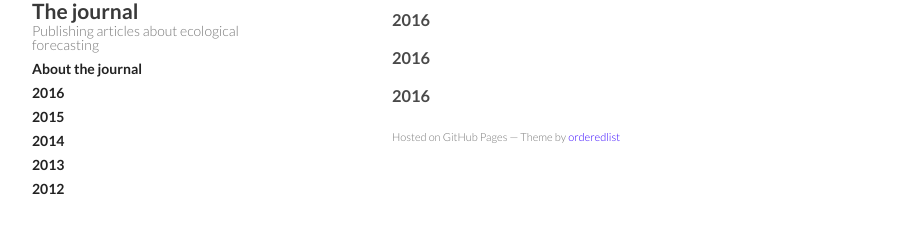
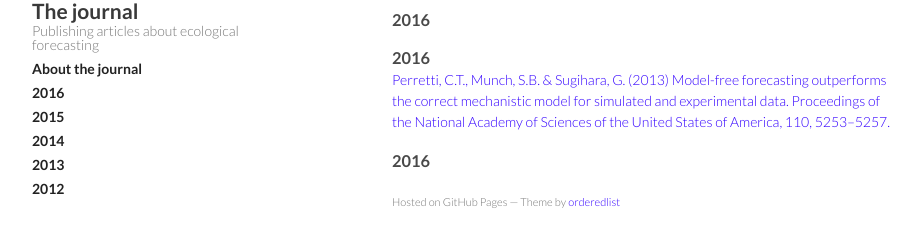
Before and after one commit to Ecological-Forecasting-Journal/ecological-forecasting-journal.github.io, a plain HTML site: page Read_the_journal.html in a window 1280 px wide. Shown: the part 123-370 px from the top of the page, without its empty margins (178-1099 px from the left). Drawn offline with Linux system fonts and the light colour scheme.

Commit message:
Branch initial commit

```diff
--- a/Read_the_journal.html
+++ b/Read_the_journal.html
@@ -56,7 +56,8 @@
 
           <h3><a id="2013" class="anchor" href="#2016" aria-hidden="true"><span class="octicon octicon-link"></span></a>2016</h3>
 
-          <p>  </p>
+          <p> <a href="http://www.pnas.org/content/110/13/5253.abstract">Perretti, C.T., Munch, S.B. & Sugihara, G. (2013) Model-free forecasting outperforms the correct mechanistic model for simulated and experimental data. Proceedings of the National Academy of Sciences of the United States of America, 110, 5253–5257.</a>
+             </p>
 
           <h3><a id="2012" class="anchor" href="#2016" aria-hidden="true"><span class="octicon octicon-link"></span></a>2016</h3>
 
```
